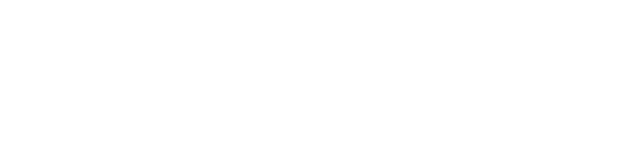
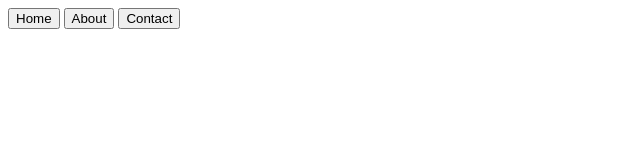
Before and after one commit to Carlosaac23/TOP-restaurant-page, a website: page src/template.html in a window 1280 px wide. Shown: the whole page, without its empty margins (0-640 px from the left). Drawn offline with Linux system fonts and the light colour scheme.

Commit message:
refactor: delete all html to render from js files

```diff
--- a/src/template.html
+++ b/src/template.html
@@ -1,11 +1,19 @@
 <!DOCTYPE html>
 <html lang="en">
-<head>
-  <meta charset="UTF-8">
-  <meta name="viewport" content="width=device-width, initial-scale=1.0">
-  <title>Document</title>
-</head>
-<body>
+  <head>
+    <meta charset="UTF-8" />
+    <meta name="viewport" content="width=device-width, initial-scale=1.0" />
+    <title>Restaurant</title>
+  </head>
+  <body>
+    <header>
+      <nav>
+        <button>Home</button>
+        <button>About</button>
+        <button>Contact</button>
+      </nav>
+    </header>
 
-</body>
+    <div id="container"></div>
+  </body>
 </html>
```
